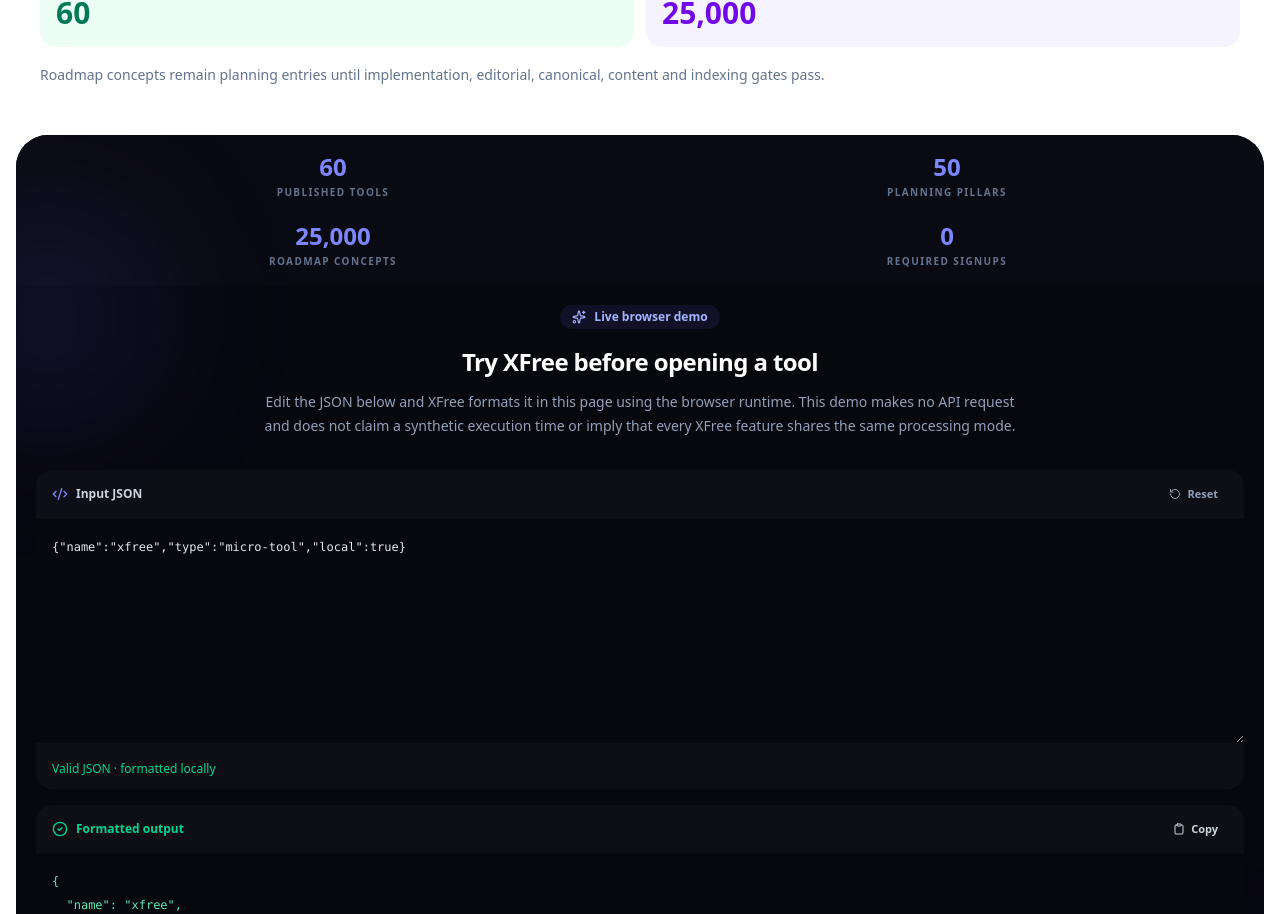
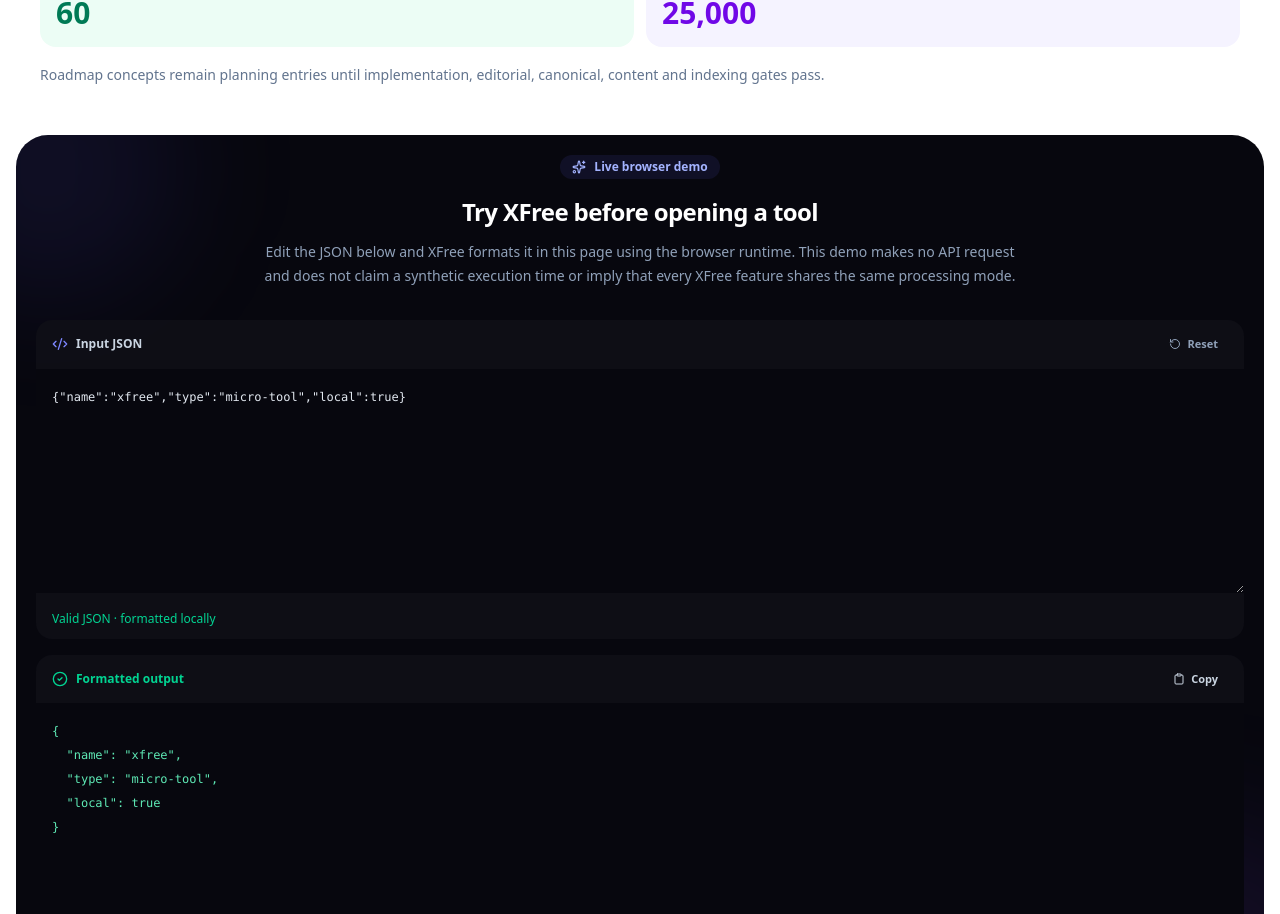
Before and after one commit to CodesbyFebin/xfree, a React (Vite) app: page / in a window 1280 px wide. Shown: the part 1625-2539 px from the top of the page. Built offline with nearby package versions, Linux system fonts and the light colour scheme.

Commit message:
fix(home): keep platform metrics in hero only

```diff
--- a/src/components/HomeLivePlayground.tsx
+++ b/src/components/HomeLivePlayground.tsx
@@ -1,7 +1,5 @@
 import React, { useMemo, useState } from "react";
 import { CheckCircle2, Clipboard, Code2, RotateCcw, ShieldCheck, Sparkles } from "lucide-react";
-import { PUBLIC_TOOLS } from "../data/publicTools";
-import { PILLARS_50, ROADMAP_CONCEPT_COUNT } from "../data/masterBlueprint";
 
 const DEFAULT_INPUT = '{"name":"xfree","type":"micro-tool","local":true}';
 
@@ -33,26 +31,8 @@
     window.setTimeout(() => setCopied(false), 1400);
   };
 
-  const metrics = [
-    { value: PUBLIC_TOOLS.length.toLocaleString(), label: "Published tools" },
-    { value: PILLARS_50.length.toLocaleString(), label: "Planning pillars" },
-    { value: ROADMAP_CONCEPT_COUNT.toLocaleString(), label: "Roadmap concepts" },
-    { value: "0", label: "Required signups" },
-  ];
-
   return (
     <section className="overflow-hidden rounded-[2rem] border border-slate-800 bg-[#07070e] text-slate-200 shadow-2xl shadow-indigo-950/10" aria-labelledby="home-playground-heading">
-      <div className="border-b border-slate-800/80 bg-[#0a0a12] px-5 py-4 sm:px-8">
-        <dl className="grid grid-cols-2 gap-5 md:grid-cols-4">
-          {metrics.map((metric) => (
-            <div key={metric.label} className="text-center md:text-left">
-              <dd className="text-2xl font-black text-indigo-400">{metric.value}</dd>
-              <dt className="mt-0.5 text-[10px] font-bold uppercase tracking-[0.14em] text-slate-500">{metric.label}</dt>
-            </div>
-          ))}
-        </dl>
-      </div>
-
       <div className="relative p-5 sm:p-8 lg:p-10">
         <div className="pointer-events-none absolute -left-24 -top-24 h-64 w-64 rounded-full bg-indigo-500/10 blur-3xl" aria-hidden="true" />
         <div className="pointer-events-none absolute -bottom-32 -right-20 h-72 w-72 rounded-full bg-violet-500/10 blur-3xl" aria-hidden="true" />
@@ -82,7 +62,7 @@
                 <button
                   type="button"
                   onClick={() => setInput(DEFAULT_INPUT)}
-                  className="inline-flex items-center gap-1.5 rounded-lg border border-slate-700 px-2.5 py-1 text-[11px] font-semibold text-slate-400 transition hover:border-indigo-500/50 hover:text-indigo-300"
+                  className="inline-flex items-center gap-1.5 rounded-lg border border-slate-700 px-2.5 py-1 text-[11px] font-semibold text-slate-400 transition hover:border-indigo-500/50 hover:text-indigo-300 focus-visible:outline-none focus-visible:ring-2 focus-visible:ring-indigo-400"
                 >
                   <RotateCcw className="h-3 w-3" /> Reset
                 </button>
@@ -109,7 +89,7 @@
                 type="button"
                 onClick={() => void copyOutput()}
                 disabled={!result.valid}
-                className="inline-flex items-center gap-1.5 rounded-lg border border-slate-700 px-2.5 py-1 text-[11px] font-semibold text-slate-300 transition hover:border-indigo-500/50 hover:text-indigo-200 disabled:cursor-not-allowed disabled:opacity-40"
+                className="inline-flex items-center gap-1.5 rounded-lg border border-slate-700 px-2.5 py-1 text-[11px] font-semibold text-slate-300 transition hover:border-indigo-500/50 hover:text-indigo-200 focus-visible:outline-none focus-visible:ring-2 focus-visible:ring-indigo-400 disabled:cursor-not-allowed disabled:opacity-40"
               >
                 <Clipboard className="h-3 w-3" /> {copied ? "Copied" : "Copy"}
               </button>
@@ -126,7 +106,7 @@
 
         <div className="relative mt-5 flex flex-wrap items-center justify-center gap-x-5 gap-y-2 text-xs text-slate-500">
           <span className="inline-flex items-center gap-1.5"><ShieldCheck className="h-3.5 w-3.5 text-emerald-500" /> Browser parser · no upload for this demo</span>
-          <a href="/tools/json-formatter" className="font-semibold text-indigo-300 hover:text-indigo-200">Open the full JSON Formatter →</a>
+          <a href="/tools/json-formatter" className="font-semibold text-indigo-300 hover:text-indigo-200 focus-visible:outline-none focus-visible:ring-2 focus-visible:ring-indigo-400">Open the full JSON Formatter →</a>
         </div>
       </div>
     </section>
```
